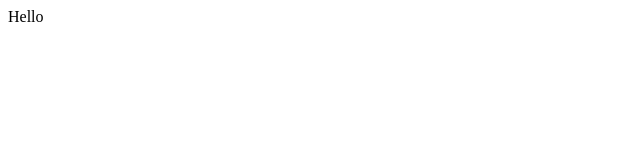
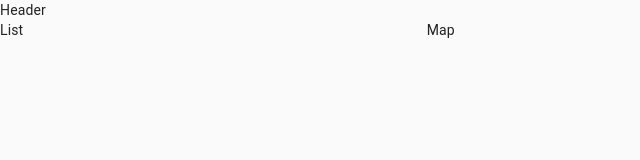
Before and after one commit to Gathiira/TravelAdvisor, a React (Create React App) app: page / in a window 1280 px wide. Shown: the top 160 px of the page, without its empty margins (0-640 px from the left). Built offline with nearby package versions, Linux system fonts and the light colour scheme; the HTML template or start-up script is replaced by a standard one.

Commit message:
layout and basic setups

```diff
--- a/package.json
+++ b/package.json
@@ -3,9 +3,15 @@
   "version": "0.1.0",
   "private": true,
   "dependencies": {
+    "@material-ui/core": "^4.12.4",
+    "@material-ui/icons": "^4.11.3",
+    "@material-ui/lab": "^4.0.0-alpha.61",
+    "@react-google-maps/api": "^2.13.1",
     "@testing-library/jest-dom": "^5.16.5",
     "@testing-library/react": "^13.4.0",
     "@testing-library/user-event": "^13.5.0",
+    "axios": "^1.1.3",
+    "google-map-react": "^2.2.0",
     "react": "^18.2.0",
     "react-dom": "^18.2.0",
     "react-scripts": "5.0.1",
--- /dev/null
+++ b/public/index.html
@@ -0,0 +1,17 @@
+<!DOCTYPE html>
+<html lang="en">
+
+<head>
+    <meta charset="UTF-8">
+    <meta http-equiv="X-UA-Compatible" content="IE=edge">
+    <meta name="viewport" content="width=device-width, initial-scale=1.0">
+    <title>Travel Advisor</title>
+</head>
+
+<body>
+    <div id="root">
+
+    </div>
+</body>
+
+</html>
--- a/src/App.js
+++ b/src/App.js
@@ -1,9 +1,24 @@
+import Header from './components/Header/Header';
+import Map from './components/Map/Map';
+import List from './components/List/List'
+
+import { CssBaseline, Grid } from '@material-ui/core'
+
 
 function App() {
   return (
-    <div className="">
-      Hello
-    </div>
+    <>
+      <CssBaseline />
+      <Header />
+      <Grid container spacing={3} style={{ width: '100%' }} >
+        <Grid item xs={12} md={4} >
+          <List />
+        </Grid>
+        <Grid item xs={12} md={8} >
+          <Map />
+        </Grid>
+      </Grid>
+    </>
   );
 }
 
--- /dev/null
+++ b/src/components/Header/Header.jsx
@@ -0,0 +1,9 @@
+import React from 'react'
+
+const Header = () => {
+    return (
+        <div>Header</div>
+    )
+}
+
+export default Header
--- /dev/null
+++ b/src/components/List/List.jsx
@@ -0,0 +1,9 @@
+import React from 'react'
+
+const List = () => {
+    return (
+        <div>List</div>
+    )
+}
+
+export default List
--- /dev/null
+++ b/src/components/Map/Map.jsx
@@ -0,0 +1,9 @@
+import React from 'react'
+
+const Map = () => {
+    return (
+        <div>Map</div>
+    )
+}
+
+export default Map
```
Also changed, not shown: src/components/PlaceDetails/PlaceDetails.jsx (added, +9 -0 lines), src/components/Header/styles.js (added), src/components/List/styles.js (added), src/components/Map/styles.js (added), src/components/PlaceDetails/styles.js (added), 1 other file (tests, documents, lock files or other folders).
